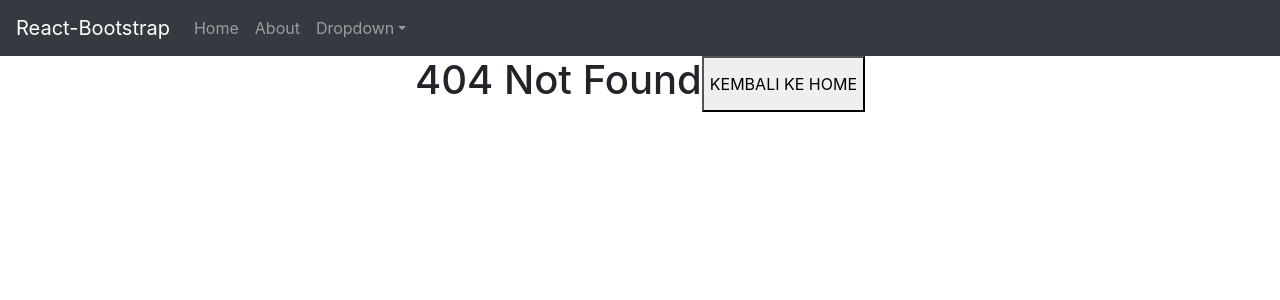
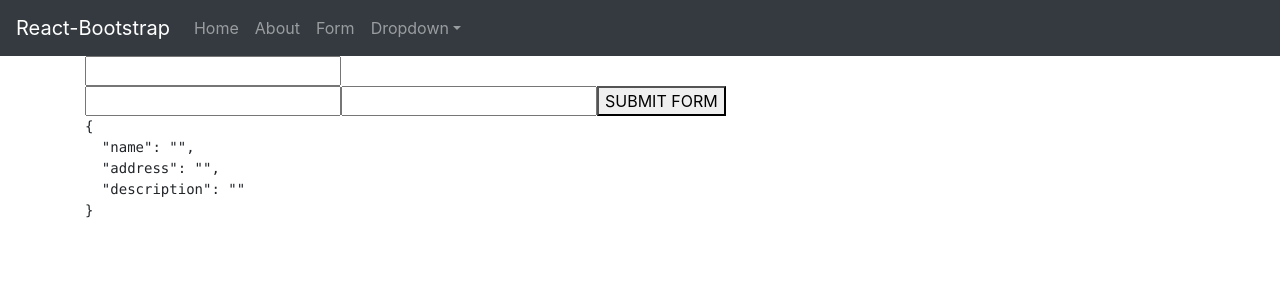
Before and after one commit to crusherblack/react-batch-22, a React (Create React App) app: page /form in a window 1280 px wide. Before the commit this address had no page. Shown: the top 300 px of the page. Built offline with nearby package versions, Linux system fonts and the light colour scheme.

Commit message:
done form & private route

```diff
--- a/src/App.js
+++ b/src/App.js
@@ -4,7 +4,9 @@ import "bootstrap/dist/css/bootstrap.min.css";
 import "./styles/global.css";
 
 import Navbar from "./components/Navbar";
-import Hero from "./components/Hero";
+import PrivateRoute from "./components/PrivateRoute";
+
+import Form from "./pages/Form";
 import Home from "./pages/Home";
 import About from "./pages/About";
 import NotFound from "./pages/NotFound";
@@ -13,6 +15,7 @@ function App() {
   return (
     <Router>
       <Navbar />
+      <div className="container">
         <Switch>
           <Route exact path="/" component={Home} />
           <Route exact path="/about">
@@ -20,8 +23,10 @@ function App() {
             <About />
             <h1>adwawdadw</h1>
           </Route>
+          <PrivateRoute exact path="/form" component={Form} />
           <Route component={NotFound} />
         </Switch>
+      </div>
     </Router>
   );
 }
--- a/src/components/Card.js
+++ b/src/components/Card.js
@@ -1,7 +1,12 @@
 import styles from "./Card.module.css";
+import Heading from "./Heading";
 
-function Card() {
-  return <h1 className={styles.container}>ini dari card</h1>;
+function Card({ ...rest }) {
+  return (
+    <h1 className={styles.container}>
+      <Heading {...rest} />
+    </h1>
+  );
 }
 
 export default Card;
--- /dev/null
+++ b/src/components/Heading.js
@@ -0,0 +1,9 @@
+const Heading = ({ title, description }) => {
+  return (
+    <h1>
+      {title} {description}
+    </h1>
+  );
+};
+
+export default Heading;
--- a/src/components/Navbar.js
+++ b/src/components/Navbar.js
@@ -13,6 +13,9 @@ const NavbarComponent = () => {
           </Nav.Link>
           <Nav.Link as={Link} to="/about">
             About
+          </Nav.Link>
+          <Nav.Link as={Link} to="/form">
+            Form
           </Nav.Link>
           <NavDropdown title="Dropdown" id="basic-nav-dropdown">
             <NavDropdown.Item href="#action/3.1">Action</NavDropdown.Item>
--- /dev/null
+++ b/src/components/PrivateRoute.js
@@ -0,0 +1,16 @@
+import { Route, Redirect } from "react-router-dom";
+
+const PrivateRoute = ({ component: Component, ...rest }) => {
+  const isLogin = true;
+
+  return (
+    <Route
+      {...rest}
+      render={(props) =>
+        isLogin ? <Component {...props} /> : <Redirect to="/" />
+      }
+    />
+  );
+};
+
+export default PrivateRoute;
--- a/src/pages/About.js
+++ b/src/pages/About.js
@@ -1,9 +1,12 @@
+import Card from "../components/Card";
+
 const About = () => {
   return (
     <div>
       <div className="d-flex justify-content-center aligin-items-center">
         <h1>ini adalah about</h1>
       </div>
+      <Card title="halo ini dari parent" description="description" />
       <div>aowkdoakwdokad</div>
     </div>
   );
--- /dev/null
+++ b/src/pages/Form.js
@@ -0,0 +1,127 @@
+import { useRef, useState } from "react";
+
+//uncontrolled Form
+// const Form = () => {
+//   const input = useRef();
+//   const input2 = useRef();
+
+//   return (
+//     <form
+//       onSubmit={(e) => {
+//         e.preventDefault();
+//         console.log(input.current.value);
+//         console.log(input2.current.value);
+//       }}
+//     >
+//       <input type="text" id="nameInput" ref={input} />
+//       <input type="text" id="nameInput" ref={input2} />
+//       <button type="submit">SUBMIT FORM</button>
+//     </form>
+//   );
+// };
+
+//controlled Form manual
+// const Form = () => {
+//   const [input1, setInput1] = useState("");
+
+//   return (
+//     <form
+//       onSubmit={(e) => {
+//         e.preventDefault();
+//         console.log(input1);
+//       }}
+//     >
+//       <input type="text" onChange={(e) => setInput1(e.target.value)} />
+
+//       <button type="submit">SUBMIT FORM</button>
+//     </form>
+//   );
+// };
+
+//controlled Form manual 2
+// const Form = () => {
+//   const [formData, setFormData] = useState({
+//     name: "Shidiqq",
+//     address: "Bandung",
+//   });
+
+//   return (
+//     <form
+//       onSubmit={(e) => {
+//         e.preventDefault();
+//       }}
+//     >
+//       <input
+//         type="text"
+//         value={formData.name}
+//         onChange={(e) =>
+//           setFormData({
+//             ...formData,
+//             name: e.target.value,
+//           })
+//         }
+//       />
+//       <input
+//         type="text"
+//         value={formData.address}
+//         onChange={(e) =>
+//           setFormData({
+//             ...formData,
+//             address: e.target.value,
+//           })
+//         }
+//       />
+
+//       <button type="submit">SUBMIT FORM</button>
+//       <pre>{JSON.stringify(formData, null, 2)}</pre>
+//     </form>
+//   );
+// };
+
+const Form = () => {
+  const [formData, setFormData] = useState({
+    name: "",
+    address: "",
+    description: "",
+  });
+
+  const onChange = (e) => {
+    setFormData({ ...formData, [e.target.name]: e.target.value });
+  };
+
+  const { name, address, description } = formData;
+
+  return (
+    <form
+      onSubmit={(e) => {
+        e.preventDefault();
+      }}
+    >
+      <div>
+        <input
+          name="name"
+          type="text"
+          value={name}
+          onChange={(e) => onChange(e)}
+        />
+      </div>
+      <input
+        name="address"
+        type="text"
+        value={address}
+        onChange={(e) => onChange(e)}
+      />
+      <input
+        name="description"
+        type="text"
+        value={description}
+        onChange={(e) => onChange(e)}
+      />
+
+      <button type="submit">SUBMIT FORM</button>
+      <pre>{JSON.stringify(formData, null, 2)}</pre>
+    </form>
+  );
+};
+
+export default Form;
--- a/src/pages/Home.js
+++ b/src/pages/Home.js
@@ -9,7 +9,7 @@ const Home = () => {
 
   return (
     <>
-      <div className="container mt-3">
+      <div className="mt-3 ">
         <Row>
           <Col
             style={{
```
Lines whose indentation alone changed are shown as unchanged.
